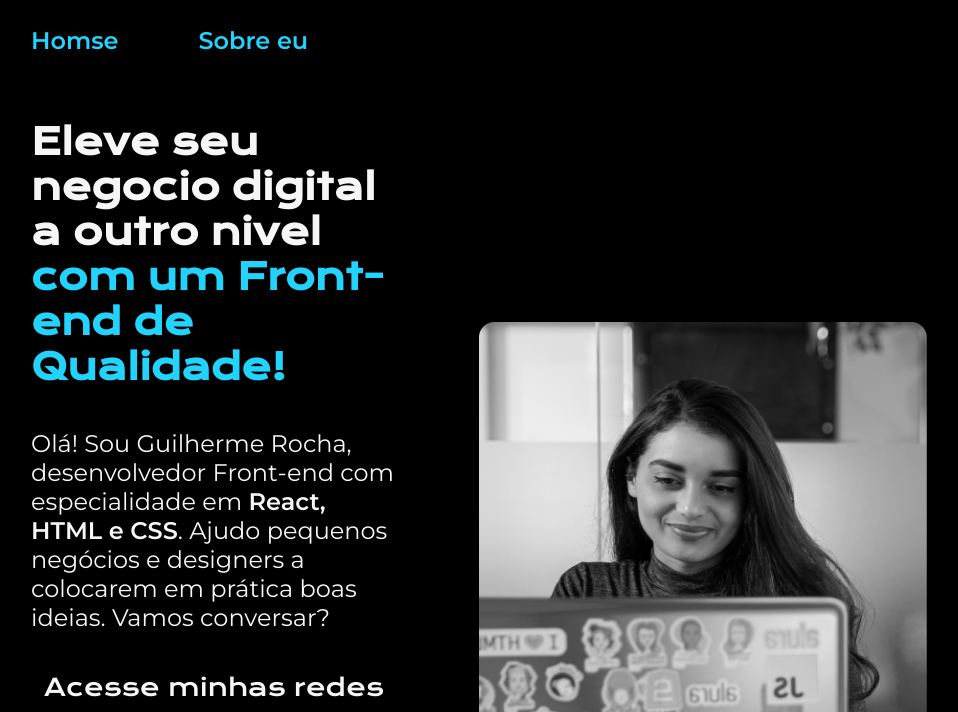
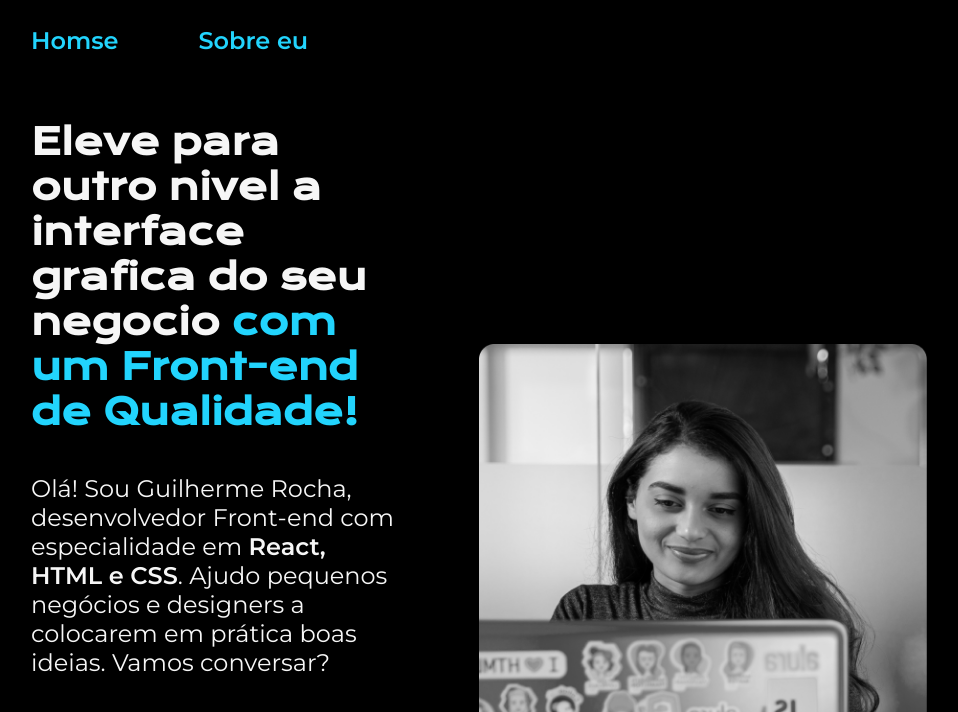
Before and after one commit to Asteeeeee/primeiro-portfolio, a plain HTML site: page index.html in a window 1280 px wide. Shown: the top 712 px of the page, without its empty margins (161-1119 px from the left). Drawn offline with nearby package versions, Linux system fonts and the light colour scheme.

Commit message:
Mudando mensagem de titulo no portoflio

```diff
--- a/index.html
+++ b/index.html
@@ -15,7 +15,7 @@
     </header>
     <main class="apresentacao">
         <section class="apresentacao__conteudo">
-            <h1 class="apresentacao__conteudo__titulo">Eleve seu negocio digital a outro nivel <strong class="titulo-destaque">com um Front-end de Qualidade!</strong></h1>
+            <h1 class="apresentacao__conteudo__titulo">Eleve para outro nivel a interface grafica do seu negocio <strong class="titulo-destaque">com um Front-end de Qualidade!</strong></h1>
             <p class="apresentacao__conteudo__texto">Olá! Sou Guilherme Rocha, desenvolvedor Front-end com especialidade em <strong>React, HTML e CSS</strong>. Ajudo pequenos negócios e designers a colocarem em prática boas ideias. Vamos conversar?</p>
             <div class="apresentacao__links">
                 <h2 class="apresentacao__links__subtitulo">Acesse minhas redes</h2>
```
